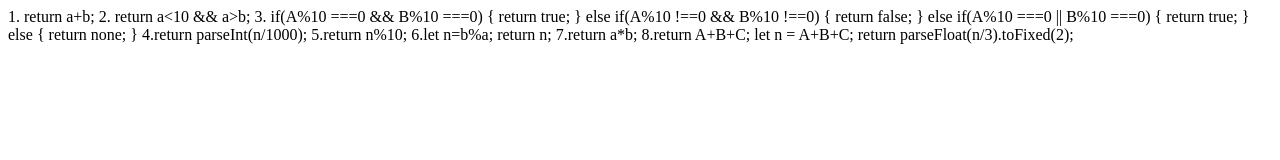
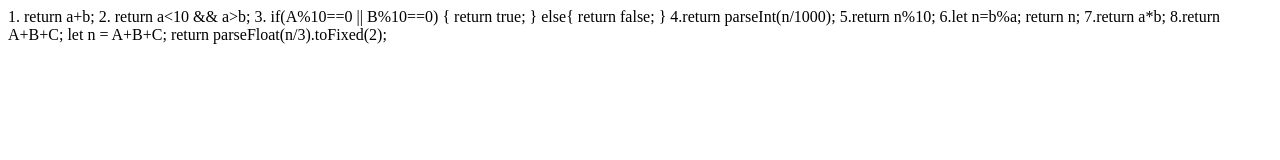
Before and after one commit to Kuldeep139/Operator-Exp, a plain HTML site: page index.html in a window 1280 px wide. Drawn offline with Linux system fonts and the light colour scheme.

Commit message:
Update index.html

```diff
--- a/index.html
+++ b/index.html
@@ -12,22 +12,13 @@
 
     2. return a<10 && a>b;
 
-    3. if(A%10 ===0 && B%10 ===0)
-        {
-            return true;
-        }
-    else if(A%10 !==0 && B%10 !==0)
-        {
-            return false;
-        }
-    else if(A%10 ===0 || B%10 ===0)
-        {
-            return true;
-        }
-    else
-        {
-            return none;
-        }
+    3.  if(A%10==0 || B%10==0)
+    {
+      return true;
+    }
+    else{
+      return false;
+    }
 
     4.return parseInt(n/1000);
 
```
